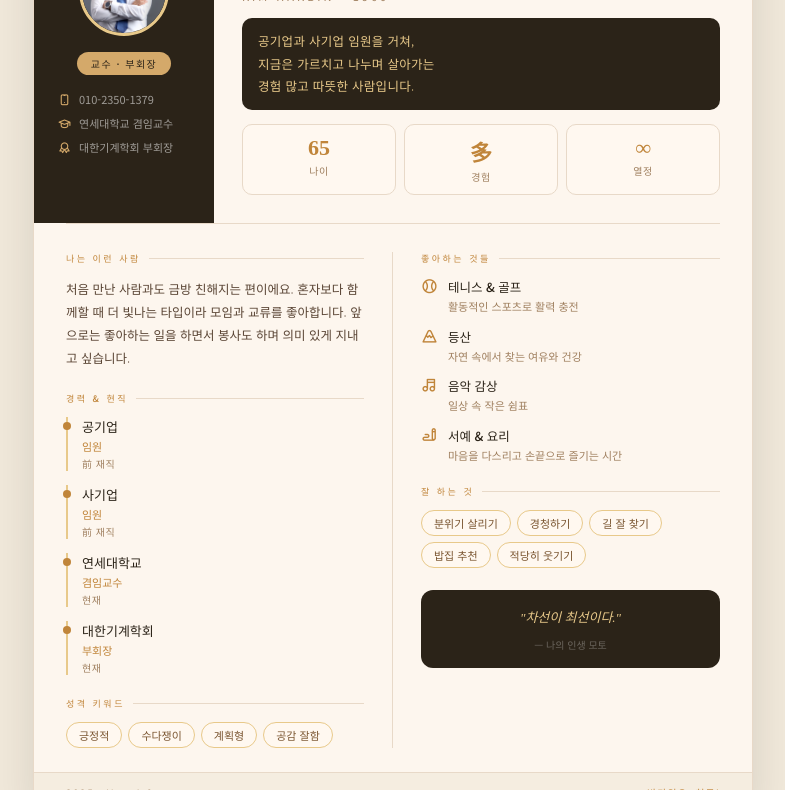
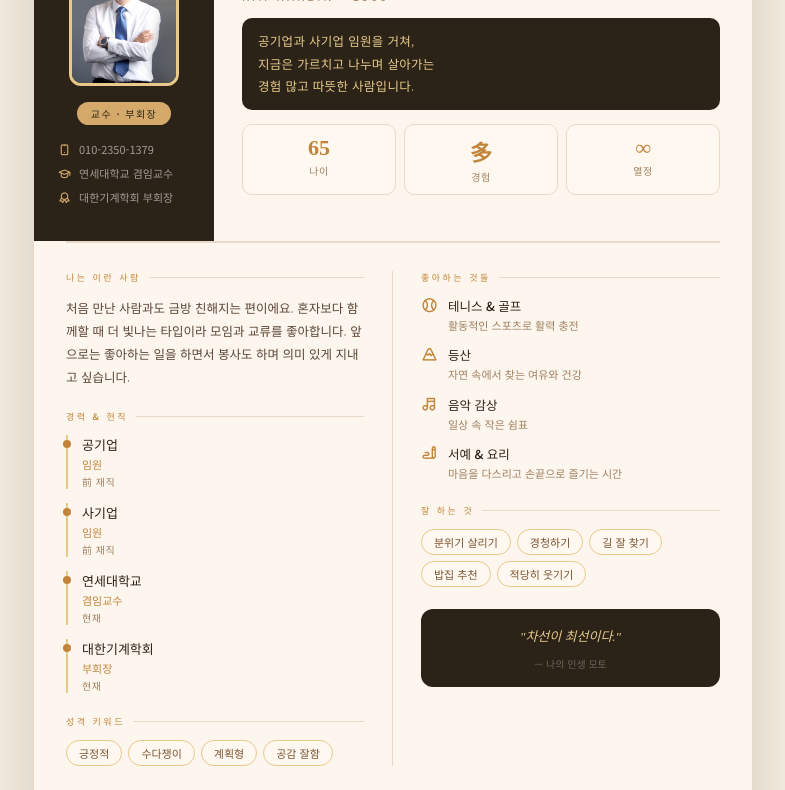
Before and after one commit to hbkim0001-source/test, a plain HTML site: page index.html in a window 1280 px wide. Shown: the part 166-956 px from the top of the page, without its empty margins (247-1032 px from the left). Drawn offline with Linux system fonts and the light colour scheme.

Commit message:
Update index.html

```diff
--- a/index.html
+++ b/index.html
@@ -61,8 +61,8 @@
     gap: 16px;
   }
   .avatar {
-    width: 90px; height: 90px;
-    border-radius: 50%;
+    width: 110px; height: 140px;
+    border-radius: 12px;
     border: 3px solid #e8c98a;
     overflow: hidden;
     flex-shrink: 0;
@@ -70,6 +70,7 @@
   .avatar img {
     width: 100%; height: 100%;
     object-fit: cover;
+    object-position: center top;
     display: block;
   }
   .status-badge {
```
